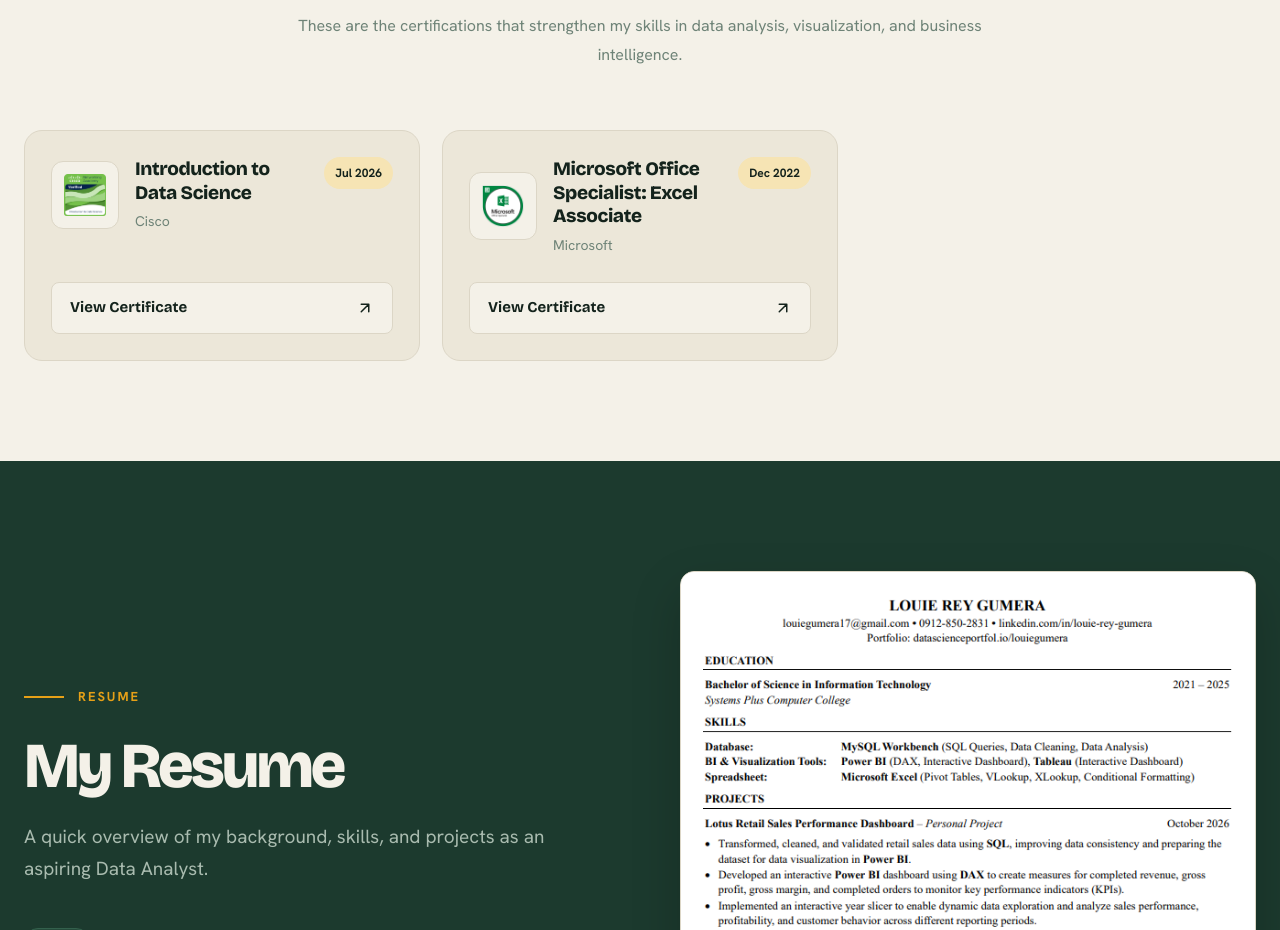
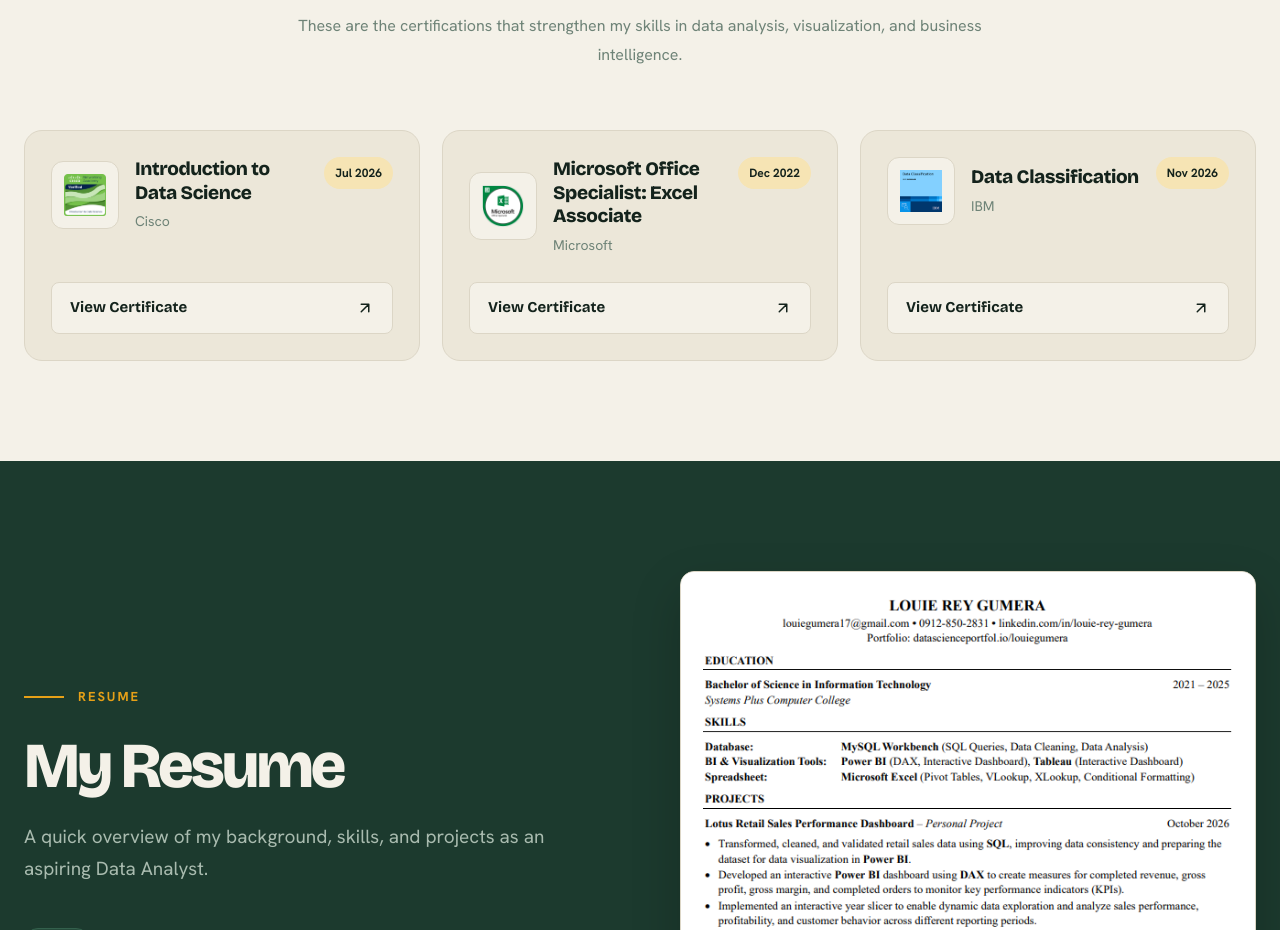
Before and after one commit to louiegumera/louiegumera.github.io, a plain HTML site: page index.html in a window 1280 px wide. Shown: the part 2780-3710 px from the top of the page. Drawn offline with nearby package versions, Linux system fonts and the light colour scheme.

Commit message:
Added Data Classification Badge

```diff
--- a/index.html
+++ b/index.html
@@ -389,6 +389,40 @@
 
       </article>
 
+      <!-- Certification 3 -->
+      <article class="certification-card">
+
+        <div class="certification-card-top">
+
+          <div class="certification-logo">
+            <img src="certifications/dataclassification.png"
+                 alt="Badge Logo">
+          </div>
+
+          <div class="certification-info">
+            <h3>Data Classification</h3>
+            <p>IBM</p>
+          </div>
+
+          <span class="certification-date">Nov 2026</span>
+
+        </div>
+
+        <a href="certifications/dataclassification.pdf"
+           class="certification-link"
+           target="_blank"
+           rel="noopener noreferrer">
+          View Certificate
+          <svg viewBox="0 0 24 24" fill="none" aria-hidden="true">
+            <path d="M7 17 17 7M7 7h10v10"
+                  stroke="currentColor" stroke-width="2"
+                  stroke-linecap="round"
+                  stroke-linejoin="round"/>
+          </svg>
+        </a>
+
+      </article>
+
     </div>
 
   </div>
```
Also changed, not shown: certifications/dataclassification.png (added), 1 other file.
